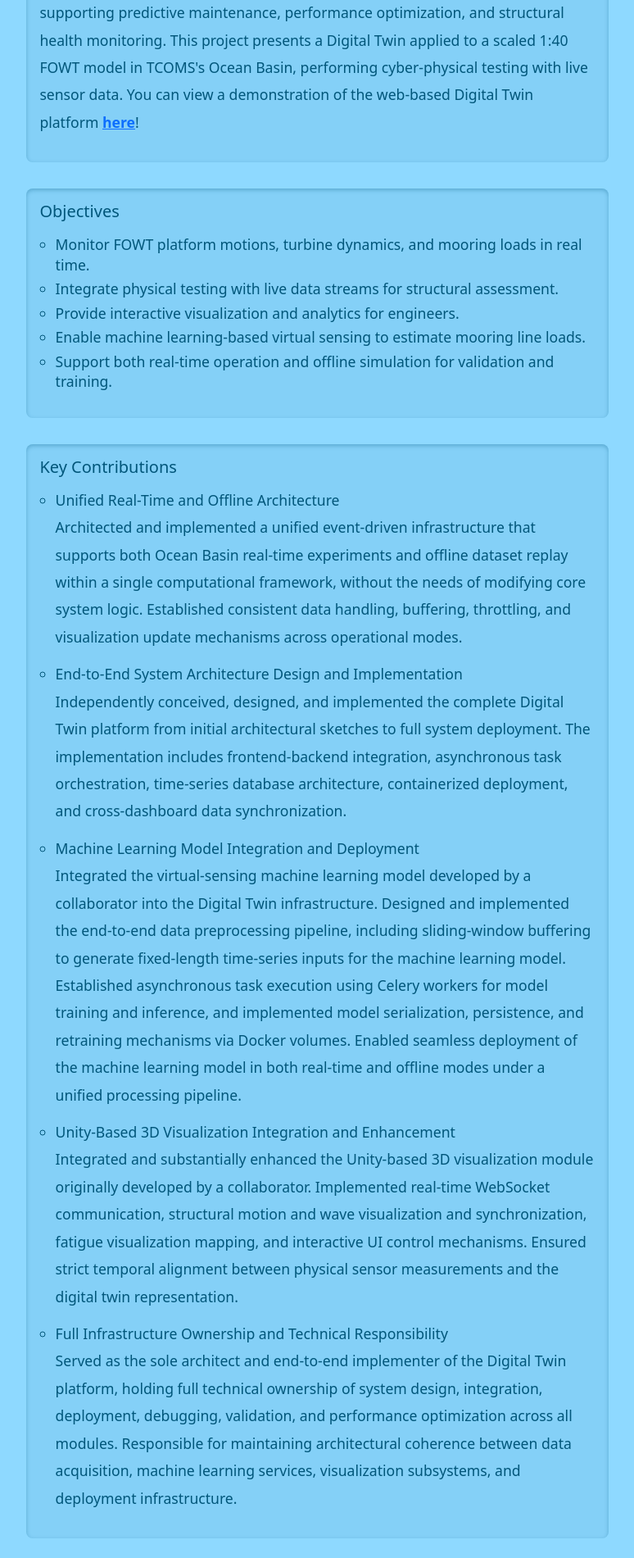
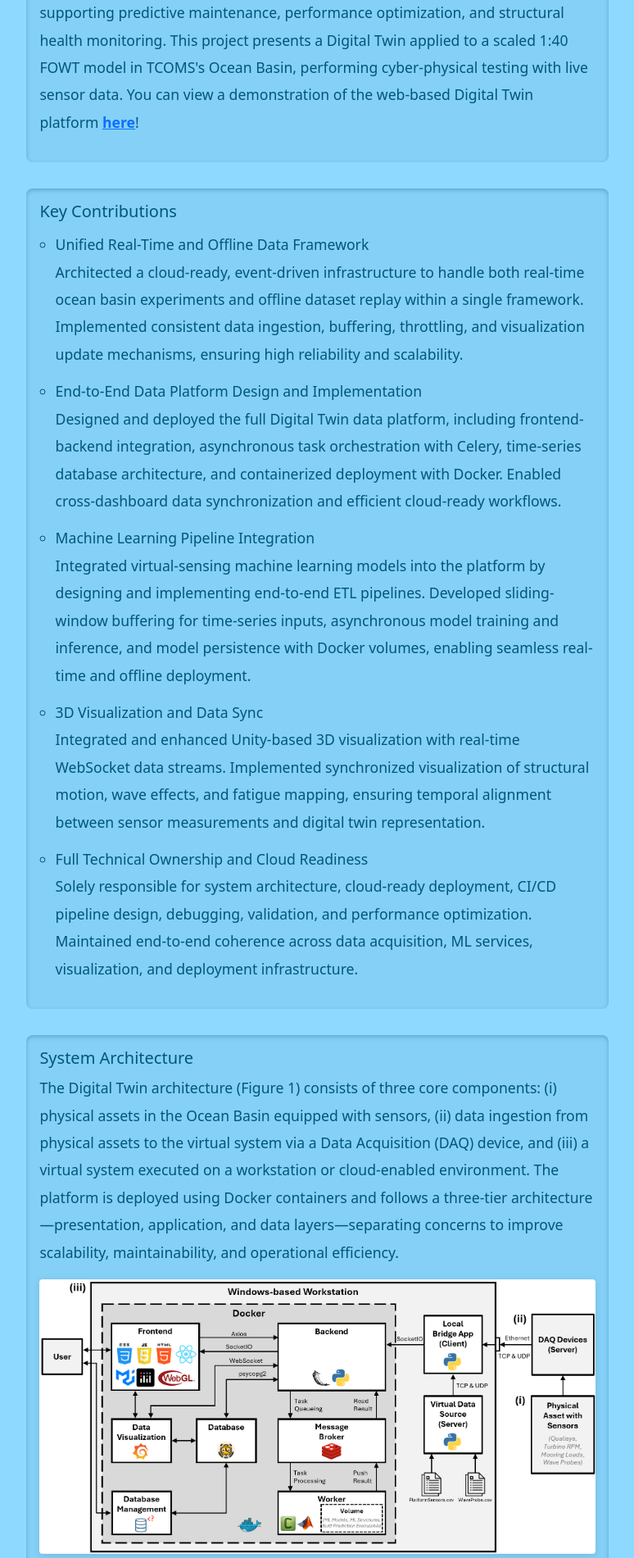
Before and after one commit to lawweichuan/PersonalWebsite, a Node server app: page /fsDevel in a window 1280 px wide. Shown: the part 643-2544 px from the top of the page at 82% size, without its empty margins (262-1036 px from the left). Run offline with Node 20, Linux system fonts and the light colour scheme; some libraries are stand-ins or nearby versions.

Commit message:
Aligned to Data Platform Engineer focus

```diff
--- a/views/fsDevel.ejs
+++ b/views/fsDevel.ejs
@@ -49,7 +49,7 @@
           </section>
 
           <!-- Objectives -->
-          <section class="section-content"id="objectives">
+          <!-- <section class="section-content"id="objectives">
               <h5>Objectives</h5>
               <ul>
                   <li>Monitor FOWT platform motions, turbine dynamics, and mooring loads in real time.</li>
@@ -58,10 +58,51 @@
                   <li>Enable machine learning-based virtual sensing to estimate mooring line loads.</li>
                   <li>Support both real-time operation and offline simulation for validation and training.</li>
               </ul>
-          </section>
+          </section>       -->
 
           <!-- Contributions -->
-          <section class="section-content"id="contributions">
+           <section class="section-content" id="contributions">
+            <h5>Key Contributions</h5>
+            <ul>
+              <li>Unified Real-Time and Offline Data Framework</li>
+              <p>
+                Architected a cloud-ready, event-driven infrastructure to handle both real-time ocean basin
+                experiments and offline dataset replay within a single framework. Implemented consistent data
+                ingestion, buffering, throttling, and visualization update mechanisms, ensuring high reliability
+                and scalability.
+              </p>
+
+              <li>End-to-End Data Platform Design and Implementation</li>
+              <p>
+                Designed and deployed the full Digital Twin data platform, including frontend-backend integration,
+                asynchronous task orchestration with Celery, time-series database architecture, and containerized
+                deployment with Docker. Enabled cross-dashboard data synchronization and efficient cloud-ready workflows.
+              </p>
+
+              <li>Machine Learning Pipeline Integration</li>
+              <p>
+                Integrated virtual-sensing machine learning models into the platform by designing and implementing
+                end-to-end ETL pipelines. Developed sliding-window buffering for time-series inputs, asynchronous
+                model training and inference, and model persistence with Docker volumes, enabling seamless real-time
+                and offline deployment.
+              </p>
+
+              <li>3D Visualization and Data Sync</li>
+              <p>
+                Integrated and enhanced Unity-based 3D visualization with real-time WebSocket data streams. Implemented
+                synchronized visualization of structural motion, wave effects, and fatigue mapping, ensuring temporal
+                alignment between sensor measurements and digital twin representation.
+              </p>
+
+              <li>Full Technical Ownership and Cloud Readiness</li>
+              <p>
+                Solely responsible for system architecture, cloud-ready deployment, CI/CD pipeline design, debugging,
+                validation, and performance optimization. Maintained end-to-end coherence across data acquisition,
+                ML services, visualization, and deployment infrastructure.
+              </p>
+            </ul>
+          </section>
+          <!-- <section class="section-content"id="contributions">
             <h5>Key Contributions</h5>
             <ul>
               <li>Unified Real-Time and Offline Architecture</li>
@@ -116,77 +157,59 @@
               </p>
             </ul>
 
-          </section>
+          </section> -->
 
           <!-- System Architecture -->
-          <section class="section-content"id="architecture">
+          <section class="section-content" id="architecture">
             <h5>System Architecture</h5>
-              <p>A high-level overview of the Digital Twin architecture is shown in
-              Figure 1, comprising three core components: (i) the physical
-              assets, equipped with sensors, located in the Ocean Basin; (ii)
-              single-directional data ingestion from the physical system to the
-              virtual system via a Data Acquisition (DAQ) device; and (iii) a
-              Windows-based workstation executing the virtual counterpart.</p>
+            <p>
+              The Digital Twin architecture (Figure 1) consists of three core components:
+              (i) physical assets in the Ocean Basin equipped with sensors,
+              (ii) data ingestion from physical assets to the virtual system via a Data Acquisition (DAQ) device,
+              and (iii) a virtual system executed on a workstation or cloud-enabled environment.
+              The platform is deployed using Docker containers and follows a three-tier architecture—presentation, application, and data layers—separating concerns to improve scalability, maintainability, and operational efficiency.
+            </p>
 
             <figure class="architecture-figure">
               <img src="/images/architecturepic.png" alt="System Architecture Diagram">
-                <figcaption>
-                  Figure 1: System Architecture.
-                </figcaption>
+              <figcaption>Figure 1: System Architecture Overview.</figcaption>
             </figure>
-
-              <p>The system adopts a three-tier architecture comprising
-              presentation, application, and data layers, and is deployed using
-              Docker containers. The architecture separates concerns across
-              these distinct layers that communicate through well-defined
-              protocols, this improves scalability and maintainability.</p>
 
             <h6 class="h6-style">Presentation Layer</h6>
             <p>
-                The topmost layer consists of a React-based web application that provides the user interface.
-                It includes four main modules: (i) a WebGL-based 3D visualization component, built with Unity,
-                for real-time and offline rendering of marine platform geometry, mooring lines, and wave surfaces;
-                (ii) a machine learning interface for configuring machine learning model training, managing batch
-                prediction tasks, and monitoring performance dashboards; (iii) a data management module for
-                uploading, organizing, and maintaining time-series data; and (iv) an embedded Grafana dashboard
-                for multi-channel data monitoring. The frontend communicates with the backend through Socket.IO
-                for continuous data streaming, and leverages RESTful APIs to handle data management and file transfer
-                operations.
+              The top layer consists of a React-based web application providing the user interface. It includes:
+              (i) a WebGL-based 3D visualization component (Unity) for real-time and offline rendering of platform geometry, mooring lines, and wave surfaces;
+              (ii) a machine learning interface to configure training, manage batch predictions, and monitor performance;
+              (iii) a data management module for uploading, organizing, and maintaining time-series datasets; and
+              (iv) an embedded Grafana dashboard for multi-channel data visualization.
+              The frontend streams data in real-time via Socket.IO and handles RESTful API calls for data management and file transfer.
             </p>
 
             <h6 class="h6-style">Application Layer</h6>
             <p>
-                The middle layer handles all business logic and computational tasks, and comprises two primary
-                components, namely the Flask backend server and a Celery worker pool. The former handles HTTP requests,
-                manages WebSocket connections, and dispatches tasks. Specifically, it exposes RESTful API endpoints
-                for data operations, provides Socket.IO handlers for real-time events, and acts as a Celery client
-                to dispatch asynchronous tasks. The Celery worker pool executes computationally intensive operations
-                through specialized workers: a default worker for general-purpose tasks, two GPU-accelerated workers
-                for real-time training and inference of PyTorch- and MATLAB-based models, and a dedicated wave simulation
-                worker for field reconstruction.
+              The middle layer manages all computational logic and orchestration, comprising a Flask backend and a Celery worker pool.
+              Flask handles HTTP requests, manages WebSocket connections, and dispatches asynchronous tasks to Celery workers.
+              The worker pool includes a default worker for general-purpose tasks, GPU-accelerated workers for real-time PyTorch and MATLAB model training/inference, and a dedicated wave simulation worker for field reconstruction.
+              This design ensures scalable, parallel execution of compute-intensive workloads.
             </p>
 
             <h6 class="h6-style">Data Layer</h6>
             <p>
-                The foundation layer provides persistent storage and messaging infrastructure for the Digital Twin
-                platform. Redis serves as the message broker for Celery task distribution and as a cache for frequently
-                accessed data. TimescaleDB, a PostgreSQL extension optimized for time-series data, stores timestamped
-                measurements, including six platform motion channels (surge, sway, heave, roll, pitch, yaw), mooring
-                line tension loads, additional operational parameters, and virtual sensing predictions of mooring line
-                tensions. File storage volumes contain machine learning model artifacts (e.g., .pt and .mat files),
-                inference and wave field reconstructions packages, system configuration files, and temporary upload
-                staging areas, ensuring data persistence across container restarts.
+              The foundation layer provides persistent storage and messaging infrastructure.
+              Redis functions as both the Celery message broker and a cache for frequently accessed data.
+              TimescaleDB (PostgreSQL extension) stores timestamped measurements, including six motion channels, mooring line tensions, operational parameters, and virtual sensing predictions.
+              Docker volumes store ML model artifacts (.pt, .mat), inference outputs, wave field reconstructions, system configuration files, and temporary uploads, ensuring data persistence across container restarts.
             </p>
 
-              <h6 class="h6-style">Interfaces for real-time deployment</h6>
+            <h6 class="h6-style">Real-Time Data Interfaces</h6>
             <p>
-                The Digital Twin system interfaces with external systems to receive real-time data through: (i) Qualisys
-                Motion Capture which transmits 6-DOF platform motion via TCP/IP; (ii) Mooring line tension forces at the
-                fairlead connection, measured by load cells via TCP/IP; (iii) Turbine rotor speed signals via TCP/IP; and
-                (iv) Wave Probe System which pushes UDP datagrams containing multi-channel wave elevation measurements.
+              The system receives live data from multiple external sources:
+              (i) Qualisys Motion Capture (6-DOF platform motion via TCP/IP),
+              (ii) load cells at mooring line fairleads via TCP/IP,
+              (iii) turbine rotor speed via TCP/IP, and
+              (iv) wave probe systems delivering multi-channel UDP datagrams.
+              These interfaces feed directly into the data platform, supporting real-time ingestion, ETL processing, and visualization.
             </p>
-
-
           </section>
 
           <!-- Deployment -->
```
Also changed, not shown: views/hobbies.ejs (+10 -7 lines), views/main.ejs (+59 -39 lines), views/swDevel.ejs (+23 -21 lines). Lines whose indentation alone changed are shown as unchanged.
